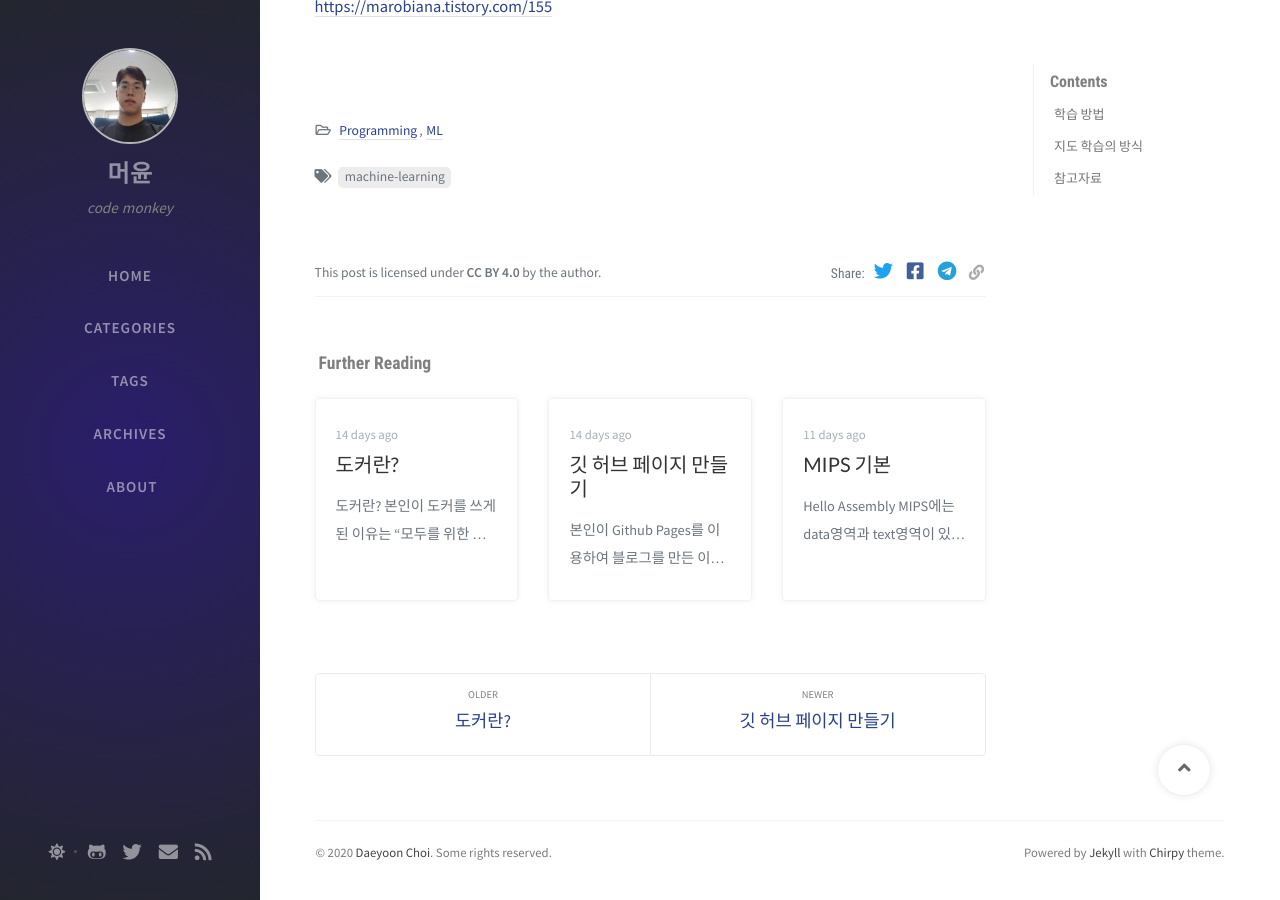
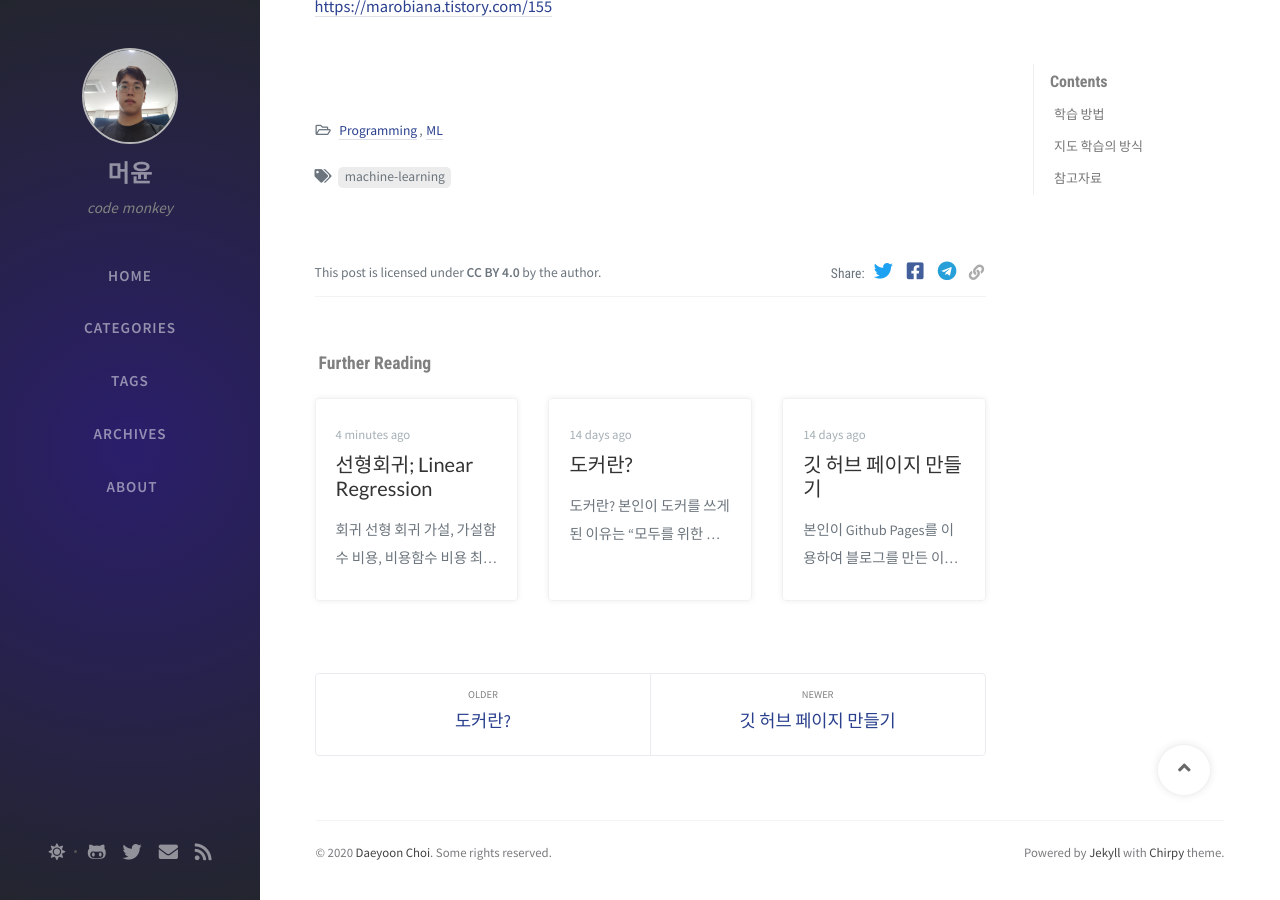
Before and after one commit to Yoon6/Yoon6.github.io, a Jekyll site: the page built from _posts/2020-10-02-what-is-ml.md, in a window 1280 px wide and 900 px high, scrolled down 1954 px. Built offline with Jekyll 4.4.1, drawn with Linux system fonts in a browser that asks for light colours; nearby versions of some CDN libraries; comment, search, counter and statistics services are not loaded; some of the changed lines change nothing that is shown; some of the changed text lies outside the part shown.

Commit message:
ml-posting2

```diff
--- a/_posts/2020-10-02-what-is-ml.md
+++ b/_posts/2020-10-02-what-is-ml.md
@@ -11,7 +11,7 @@ tags: [machine-learning]     # TAG names should always be lowercase
 
 이러한 문제를 해결하기 위한 것이 머신러닝이다. 중간의 과정을 컴퓨터가 작성하도록 하는 것이다.
 
-이 때 중간의 과정을 작성하기위해 학습하는 방법은 크게 2가지가 있다.
+이 때 중간의 과정을 작성하기위해 학습하는 방법은 크게 3가지가 있다.
 
 # 학습 방법
 
--- /dev/null
+++ b/_posts/2020-10-16-ml-linear-regression.md
@@ -0,0 +1,124 @@
+---
+title: 선형회귀; Linear Regression
+date: 2020-10-16 23:40:00 +0900
+categories: [Programming, ML]
+tags: [machine-learning, linear-regression]     # TAG names should always be lowercase
+---
+
+- 회귀
+- 선형 회귀
+- 가설, 가설함수
+- 비용, 비용함수
+- 비용 최소화 - 머신러닝의 핵심
+
+## 회귀; Regression
+
+> "Regression toward the mean"
+
+여기서 mean은 전체 평균을 의미한다.
+
+크거나, 작거나, 어떤 값이 있더라도 전체적으로 보면 평균으로 회귀(되돌아가는)하는 특징, 속성이있다.
+
+## 선형 회귀; Linear Regression
+
+데이터들을 가장 잘 대변하는 직선(일차함수)를 구하는 것이다.
+
+$y=ax+b$
+
+위의 식에서 기울기인 a값과 y절편인 b값을 구하는 것이 목적이다.
+
+## 가설; Hypothesis
+
+![Untitled.png](/assets/img/post/4/Untitled.png)
+
+![Untitled%201.png](/assets/img/post/4/Untitled%201.png)
+
+$H(x)=Wx+b$
+
+가설 함수는 이처럼 표현한다. W는 weight, b는 bias를 나타낸다.
+
+주어진 데이터에 가장 적합한 가설함수(일차방정식)를 찾는 것이 목표이다.
+
+## 비용; Cost
+
+그러면 가장 적합한 함수는 어떻게 구하나?
+
+비용 개념을 알아야한다. 각각의 데이터에서 가설 함수가 얼만큼 떨어져 있는지를 알면된다. 그 오차값을 점점 줄여나가는 것이다.
+
+![Untitled%202.png](/assets/img/post/4/Untitled%202.png)
+
+$H(x)-y$ 값은 음수가 될 수 있기 때문에, 이 차이값을 나타내는 척도는 제곱을 이용하여 정의한다.
+
+$\dfrac{(H(x_1)-y_1)^2+(H(x_2)-y_2)^2+(H(x_3)-y_3)^2}{3}$으로 나타낸다.
+
+일반화 하면
+
+$cost(W) =\dfrac{1}{m}\displaystyle\sum_{i=1}^m(Wx_i-y_i)^2$ 이렇게 나타낸다.
+
+비용 함수는
+
+$cost(W, b)=\dfrac{1}{m}\displaystyle\sum_{i=1}^m(H(x_i)-y_i)^2$ 이다.
+
+## 목표
+
+결국 선형회귀를 사용하는 머신러닝의 목표는 $cost(W,b)$를 최소화하는 $W$와 $b$를 찾는 것이다.
+
+## 추가 설명; 그러면 컴퓨터는 어떻게 학습을 하는가?
+
+만약 $y=2x$에 라는 함수를 구한다고 해보자. a=2, b=1이 되어야하는 것이다.
+
+위의 함수는 모른채로 x=1,2,3,4,5,... y=2,4,6,8,10,... 이렇게 주어진다면,
+
+처음에는 임의의 숫자를 세팅한다. 만약 a=0, b=0로 세팅된다면 무슨 값을 넣든 0이 나올 것이다.
+
+이 때 나오는 결과값과, 데이터값을 비교하여, a와 b를 조절해나간다.
+
+비용 함수를 최소화하는 방향으로 a,b를 조절한다.
+
+### 경사 하강법; Gradient Descent
+
+그렇다면 비용을 최소화하는 지점을 구하려면 어떻게 해야하나?
+
+만약 비용 함수의 그래프가 아래와 같은 형태라면 목표지점, 즉 비용이 가장 낮아지는 지점의 a와 b값을 구하면 되는 것이다.
+
+![Untitled%203.png](/assets/img/post/4/Untitled%203.png)
+
+이 때 미분을 사용하여(a와 b로 미분한다.) 기울기 값의 증감에 따라 a,b값을 조절해가면서 목표지점에 가까워지게 하는 것이다.
+
+더 자세히 알아보자.
+
+처음에 설정한 직선을 H(x)=Wx라 두고, 이 것의 비용 함수를 최소로하는 W를 찾는 것이 목적이다.
+
+![Untitled%204.png](/assets/img/post/4/Untitled%204.png)
+
+W는 처음에 초기화한 상수이다.
+
+α는 learning_rate로 학습속도를 조절하는 상수이다. 이 역시도 초기화한다.
+
+α은 적절하게 조절해주어야한다. 너무 작으면 목표값을 찾는것이 오래걸리게 되고, 너무 크면 목표값을 지나쳐버릴 수 있기 때문이다. W값 업데이트 가중치라고 생각하자.
+
+그리고 남은 부분은 비용 함수를 W로 편미분 한것이다.
+
+(편미분은 다변수 함수의 특정 변수를 제외한 나머지 변수를 상수로 생각하여 미분하는 것이다.)
+
+결국 비용 함수를 편미분한 것을 통해 W를 변화시켜 최적의 W를 구하는 것이다.
+
+위에서 본 것과 같이 W에 변화에 따라 비용 함수가 그려지기 때문에, 최소가 되는 지점, 즉 접선의 기울기가 0과 가까운 지점에서의 W가 목표값이 된다고 할 수 있다.
+
+만약 가설 함수에 y절편이 있는 H(x) = Wx + b 형태라면, b를 W2라고보고 문제를 푼다.
+
+즉 H(x) = Wx + W2x를 풀어야한다.
+
+이 때는 비용함수가 3차원이 된다. 이후의 과정은 머신러닝이 해결해준다.
+
+![Untitled%205.png](/assets/img/post/4/Untitled%205.png)
+
+---
+
+## 참고자료
+
+[[TensorFlow] Lec-02-Simple Liner Regression](https://youtu.be/Mx7oqTKwhIA)
+
+[[머신러닝] 컴퓨터가 학습을 하는 원리](https://youtu.be/ZY6eBxyEOq0)
+
+[5. 머신러닝 알고리즘 : 선형회귀(linear regression)](https://nittaku.tistory.com/284)
```
Also changed, not shown: assets/img/post/4/Untitled 1.png (added), assets/img/post/4/Untitled 2.png (added), assets/img/post/4/Untitled 3.png (added), assets/img/post/4/Untitled 4.png (added), assets/img/post/4/Untitled 5.png (added), assets/img/post/4/Untitled.png (added).
